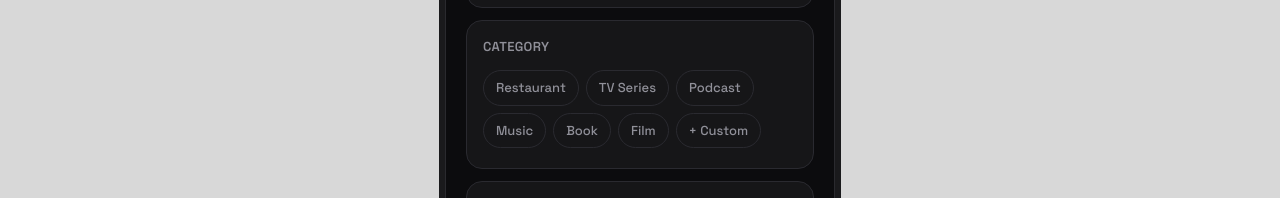
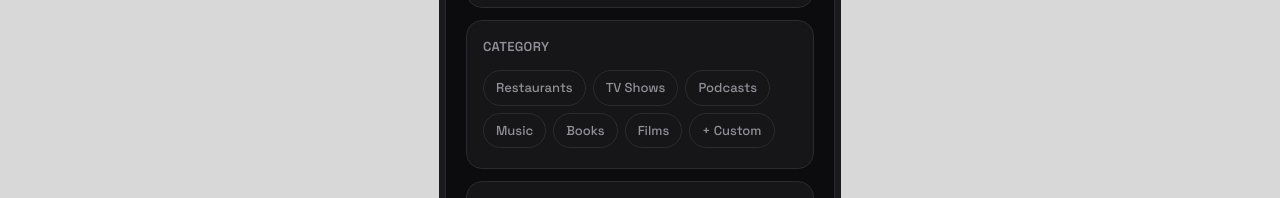
Before and after one commit to tylerhendy-design/recco, a Next.js app: page /get in a window 1280 px wide. Shown: the part 178-376 px from the top of the page. Built offline with nearby package versions, Linux system fonts and the light colour scheme.

Commit message:
Plural category labels, required location for restaurants

```diff
--- a/src/app/(app)/friends/[id]/page.tsx
+++ b/src/app/(app)/friends/[id]/page.tsx
@@ -140,6 +140,7 @@ export default function FriendProfilePage({ params }: { params: Promise<{ id: st
                         {items.map((pick) => (
                           <div key={pick.id} className="px-4 py-3 border-b border-[#0e0e10] last:border-0">
                             <div className="text-[14px] font-medium text-white">{pick.title}</div>
+                            {pick.location && <div className="text-[12px] text-text-faint mt-0.5">{pick.location}</div>}
                             {pick.why && <div className="text-[12px] text-text-muted mt-0.5 leading-[1.5]">{pick.why}</div>}
                             {pick.links.length > 0 && (
                               <div className="flex flex-col gap-0.5 mt-1.5">
--- a/src/app/(app)/profile/page.tsx
+++ b/src/app/(app)/profile/page.tsx
@@ -35,6 +35,7 @@ export default function ProfilePage() {
   const [customCategoryName, setCustomCategoryName] = useState('')
   const [newPickTitle, setNewPickTitle] = useState('')
   const [newPickWhy, setNewPickWhy] = useState('')
+  const [newPickLocation, setNewPickLocation] = useState('')
   const [newPickLinks, setNewPickLinks] = useState<string[]>([''])
   const [detailsOpen, setDetailsOpen] = useState(false)
   const [addingPick, setAddingPick] = useState(false)
@@ -102,12 +103,13 @@ export default function ProfilePage() {
     const category = selectedCategory === 'custom' ? customCategoryName.trim() : selectedCategory
     if (!category) return
     setAddingPick(true)
-    const { error } = await addPick(profile.id, category, newPickTitle, newPickWhy, newPickLinks)
+    const { error } = await addPick(profile.id, category, newPickTitle, newPickWhy, newPickLinks, newPickLocation)
     if (!error) {
       const updated = await fetchUserPicks(profile.id)
       setPicks(updated)
       setNewPickTitle('')
       setNewPickWhy('')
+      setNewPickLocation('')
       setNewPickLinks([''])
       setCustomCategoryName('')
       setSelectedCategory(null)
@@ -252,6 +254,21 @@ export default function ProfilePage() {
                   </div>
                 )}
 
+                {/* Location — required for restaurants */}
+                {selectedCategory === 'restaurant' && (
+                  <div className="bg-bg-card border border-border rounded-card px-4 pt-4 pb-4">
+                    <div className="text-[13px] font-semibold text-text-muted tracking-[0.3px] uppercase mb-3">
+                      Location <span className="normal-case font-normal text-[11px] text-red-400">required</span>
+                    </div>
+                    <input
+                      value={newPickLocation}
+                      onChange={(e) => setNewPickLocation(e.target.value)}
+                      placeholder="e.g. Soho, London"
+                      className="bg-transparent outline-none text-white font-sans text-[17px] w-full tracking-[-0.3px] placeholder:text-[#2a2a30]"
+                    />
+                  </div>
+                )}
+
                 {/* Why */}
                 {selectedCategory && (
                   <div className="bg-bg-card border border-border rounded-card px-4 pt-4 pb-4">
@@ -320,7 +337,7 @@ export default function ProfilePage() {
                 {selectedCategory && (
                   <button
                     onClick={handleAddPick}
-                    disabled={addingPick || !newPickTitle.trim() || (selectedCategory === 'custom' && !customCategoryName.trim())}
+                    disabled={addingPick || !newPickTitle.trim() || (selectedCategory === 'custom' && !customCategoryName.trim()) || (selectedCategory === 'restaurant' && !newPickLocation.trim())}
                     className="w-full py-4 rounded-btn bg-accent text-accent-fg text-[15px] font-bold disabled:opacity-40 transition-opacity"
                   >
                     {addingPick ? 'Adding…' : 'Add pick'}
@@ -365,6 +382,7 @@ export default function ProfilePage() {
                             <div className="flex items-start justify-between gap-3">
                               <div className="flex-1 min-w-0">
                                 <div className="text-[14px] font-medium text-white">{pick.title}</div>
+                                {pick.location && <div className="text-[12px] text-text-faint mt-0.5">{pick.location}</div>}
                                 {pick.why && <div className="text-[12px] text-text-muted mt-0.5 leading-[1.5]">{pick.why}</div>}
                                 {pick.links.length > 0 && (
                                   <div className="flex flex-col gap-0.5 mt-1.5">
--- a/src/constants/categories.ts
+++ b/src/constants/categories.ts
@@ -26,7 +26,7 @@ export interface ExtraFieldDef {
 export const CATEGORIES: CategoryDef[] = [
   {
     id: 'restaurant',
-    label: 'Restaurant',
+    label: 'Restaurants',
     color: '#F56E6E',
     bgColor: '#2a1010',
     extraFields: [
@@ -38,7 +38,7 @@ export const CATEGORIES: CategoryDef[] = [
   },
   {
     id: 'tv',
-    label: 'TV Series',
+    label: 'TV Shows',
     color: '#5BC4F5',
     bgColor: '#0e1e2e',
     extraFields: [
@@ -48,7 +48,7 @@ export const CATEGORIES: CategoryDef[] = [
   },
   {
     id: 'podcast',
-    label: 'Podcast',
+    label: 'Podcasts',
     color: '#2DD4BF',
     bgColor: '#062420',
     extraFields: [
@@ -78,7 +78,7 @@ export const CATEGORIES: CategoryDef[] = [
   },
   {
     id: 'book',
-    label: 'Book',
+    label: 'Books',
     color: '#FB923C',
     bgColor: '#2a1808',
     extraFields: [
@@ -88,7 +88,7 @@ export const CATEGORIES: CategoryDef[] = [
   },
   {
     id: 'film',
-    label: 'Film',
+    label: 'Films',
     color: '#F472B6',
     bgColor: '#2a0e1e',
     extraFields: [
--- a/src/lib/data/picks.ts
+++ b/src/lib/data/picks.ts
@@ -5,6 +5,7 @@ export type Pick = {
   category: string
   title: string
   why: string | null
+  location: string | null
   links: string[]
   created_at: string
 }
@@ -13,7 +14,7 @@ export async function fetchUserPicks(userId: string): Promise<Pick[]> {
   const supabase = createClient()
   const { data } = await supabase
     .from('profile_picks')
-    .select('id, category, title, why, links, created_at')
+    .select('id, category, title, why, location, links, created_at')
     .eq('user_id', userId)
     .order('created_at', { ascending: true })
   return (data ?? []).map((r) => ({ ...r, links: r.links ?? [] }))
@@ -24,7 +25,8 @@ export async function addPick(
   category: string,
   title: string,
   why?: string,
-  links?: string[]
+  links?: string[],
+  location?: string,
 ) {
   const supabase = createClient()
   const { error } = await supabase
@@ -34,6 +36,7 @@ export async function addPick(
       category,
       title: title.trim(),
       why: why?.trim() || null,
+      location: location?.trim() || null,
       links: (links ?? []).filter((l) => l.trim()),
     })
   return { error: error?.message ?? null }
```
